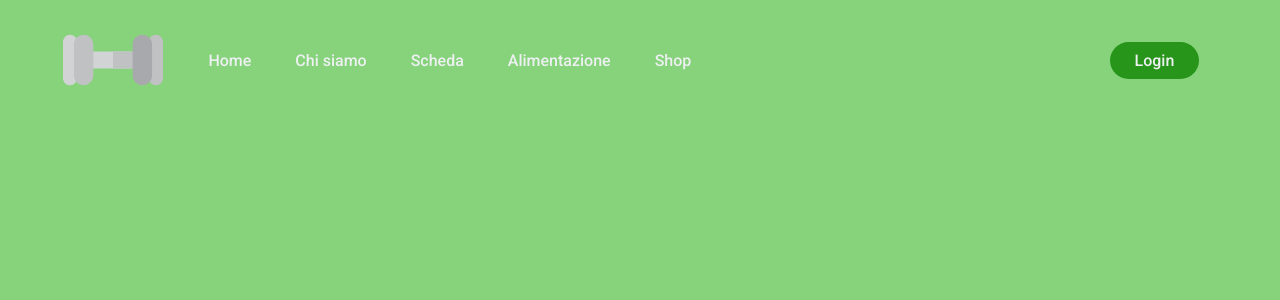
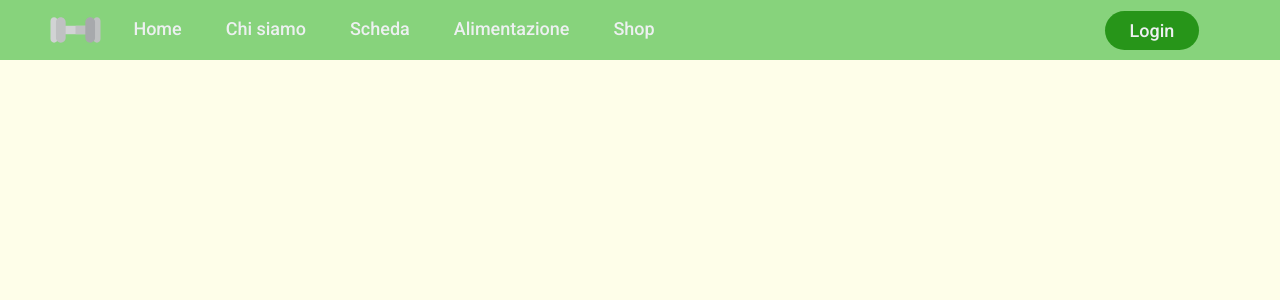
Before and after one commit to lorenzo-12/Progetto_FitLife, a PHP site: page / in a window 1280 px wide. Shown: the top 300 px of the page. Run offline with PHP 8.4, Linux system fonts and the light colour scheme.

Commit message:
Navbar subbar

```diff
--- a/Navbar/index.html
+++ b/Navbar/index.html
@@ -8,7 +8,7 @@
     </head>
     <body>
         <header>
-            <img class="logo" src="./dumbell.svg" alt="logo" width="150px" height="100px" >
+            <img class="logo" src="./dumbell.svg" alt="logo" width="75px" height="50px" >
             <nav>
                 <ul class="nav_links">
                     <li><a href="#">Home</a></li>
--- a/Navbar/navbarStyle.css
+++ b/Navbar/navbarStyle.css
@@ -4,24 +4,30 @@
     box-sizing: border-box;
     margin: 0;
     padding: 0;
-    background-color: #87d37c
+    background-color: #fefee9;
 }
 
 li, a, button {
     font-family: "Roboto", sans-serif;
     font-weight: 500;
-    font-size: 16px;
+    font-size: 18px;
     color: #edf0f1;
     text-decoration: none;
+    background-color: #87d37c;
 }
 
 header{
     display: flex;
     justify-content: flex-start;
     align-items: center;
-    padding: 10px 0%;
+    padding: 5px 0%;
     padding-left: 3%;
+    background-color: #87d37c;
 
+}
+
+.logo, .nav_links {
+    background-color: #87d37c;
 }
 
 .logo {
@@ -34,11 +40,32 @@ header{
 
 .nav_links li{
     display:inline-block;
-    padding: 30px 20px;
+    padding: 10px 20px;
+    position: relative;
 }
 
 .nav_links li a {
     transition: all 0.3s ease 0s;
+}
+
+.nav_links a::after{
+    content: '';
+    display: block;
+    height: 3px;
+    width: 0%;
+    background-color: darkred;
+
+}
+
+.nav_links a:hover::after{
+    content: '';
+    display: block;
+    height: 3px;
+    width: 100%;
+    background-color: rgb(228, 121, 0);
+    margin: auto;
+    transition: 0.5s;
+
 }
 
 .nav_links li a:hover {
@@ -61,4 +88,5 @@ button {
 
 button:hover {
     background-color:  rgb(0, 116, 43);
+
 }
```
Also changed, not shown: README.md.
